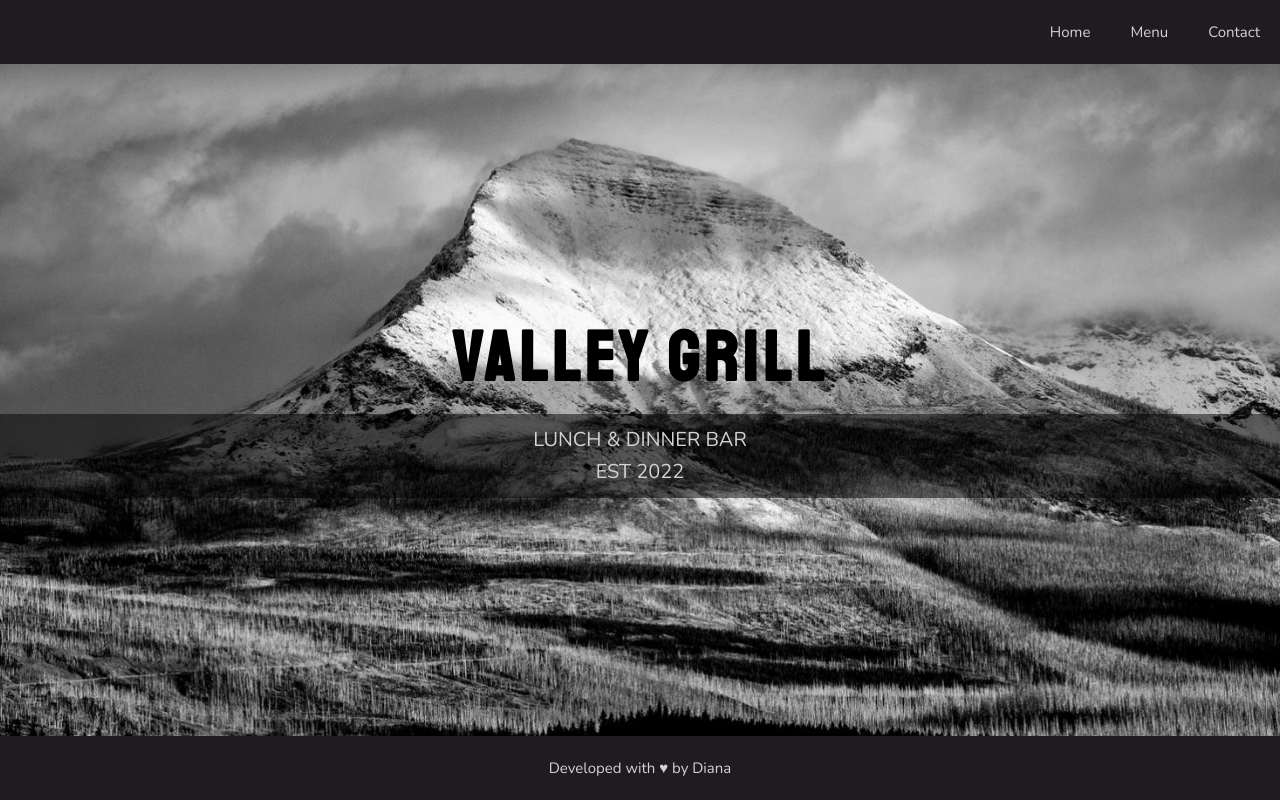
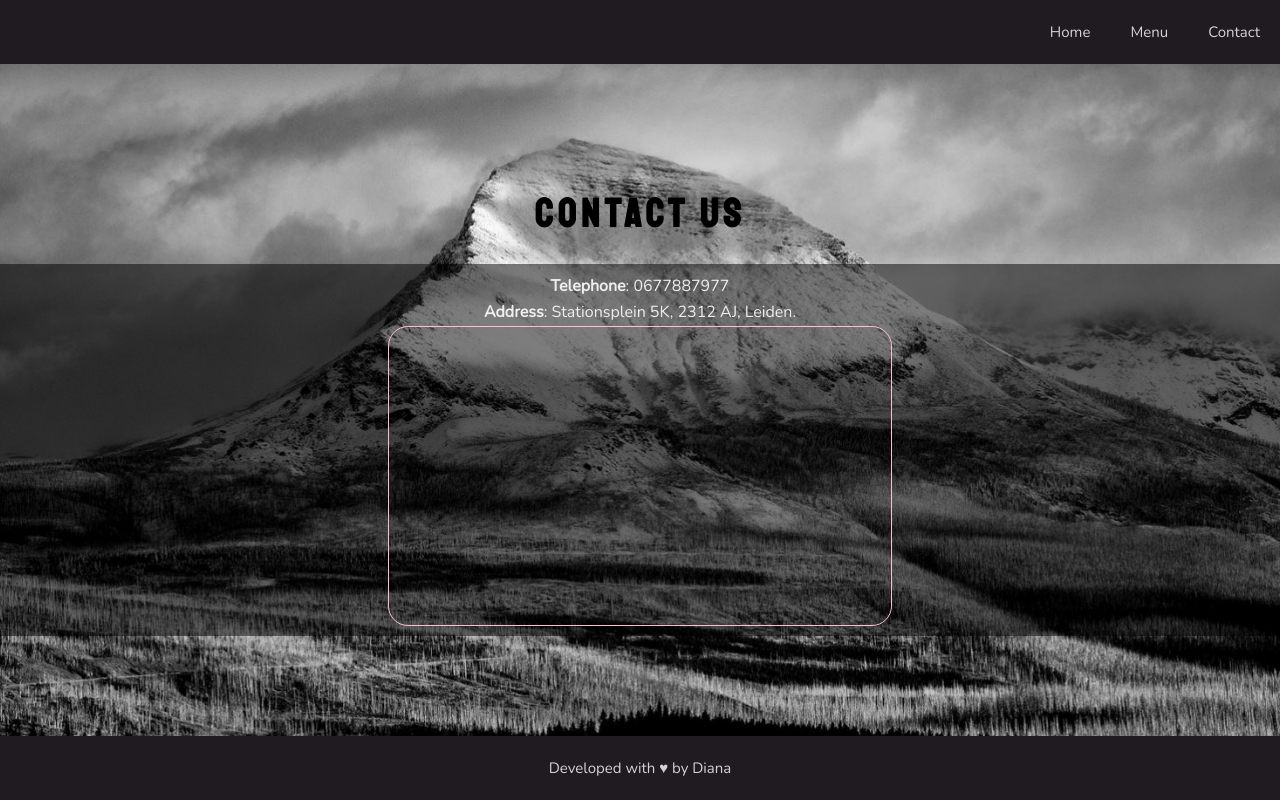
Before and after one commit to Diana2x/ValleyGrill, a website built with webpack: page dist/index.html in a window 1280 px wide. Both pictures are taken after a click on the button "Contact". Built offline with nearby package versions, Linux system fonts and the light colour scheme.

Commit message:
added Contact page

```diff
--- a/src/contact.js
+++ b/src/contact.js
@@ -1 +1,59 @@
-// <iframe src="https://www.google.com/maps/embed?pb=!1m18!1m12!1m3!1d24165.322981578433!2d-73.91953155079412!3d40.79137022559751!2m3!1f0!2f0!3f0!3m2!1i1024!2i768!4f13.1!3m3!1m2!1s0x89c25f4301052bb5%3A0x41d781167efe773b!2sBohemian%20Hall!5e0!3m2!1sen!2snl!4v1660508183854!5m2!1sen!2snl" width="600" height="450" style="border:0;" allowfullscreen="" loading="lazy" referrerpolicy="no-referrer-when-downgrade"></iframe>
+var script = document.createElement('script');
+script.src = 'https://maps.googleapis.com/maps/api/js?key=AIzaSyBqhzV8lDxZKil0uHpm3sPAIEHskKZIiMA&callback=initMap';
+script.defer = true;
+
+
+function createContact(){
+    const contactPage = document.createElement("div");
+    contactPage.classList.add("contact", "main-content");
+
+    const contactHeader = document.createElement("h1");
+    contactHeader.classList.add("page-header", "menu-header");
+    contactHeader.innerText = "Contact Us"
+
+
+    const contactDiv = document.createElement("div");
+    contactDiv.classList.add("contact-container");
+    const telephone = document.createElement("p");
+    telephone.innerHTML = `<b>Telephone</b>: 0677887977`;
+    const address = document.createElement("p");
+    address.innerHTML = `<b>Address</b>: Stationsplein 5K, 2312 AJ, Leiden.`;
+    const mapContainer = document.createElement("div");
+    mapContainer.setAttribute("id", "map");
+
+
+    contactPage.appendChild(contactHeader);
+    contactPage.appendChild(contactDiv);
+    contactDiv.appendChild(telephone);
+    contactDiv.appendChild(address);
+    contactDiv.appendChild(mapContainer);
+
+
+    return contactPage;
+}
+
+
+window.initMap = () => {
+    // The location of Uluru
+    const uluru = { lat: 52.1601, lng: 4.4970 };
+    // The map, centered at Uluru
+    const map = new google.maps.Map(document.getElementById("map"), {
+        zoom: 12,
+        center: uluru,
+    });
+    // The marker, positioned at Uluru
+    const marker = new google.maps.Marker({
+        position: uluru,
+        map: map,
+    });
+}
+
+
+function loadContact(){
+    document.head.appendChild(script);
+    const main = document.getElementById("main");
+    main.textContent = "";
+    main.appendChild(createContact());
+}
+
+export default loadContact;
--- a/src/menu.js
+++ b/src/menu.js
@@ -2,7 +2,7 @@ function createMenu(){
     const menu = document.createElement("div");
     menu.classList.add("menu", "main-content");
     const menuHeader =  document.createElement("h1");
-    menuHeader.classList.add("menu-header");
+    menuHeader.classList.add("page-header");
     menuHeader.textContent = "The Best Grilled Steaks";
 
 
--- a/src/website.js
+++ b/src/website.js
@@ -1,5 +1,6 @@
 import loadHome from "./home";
 import loadMenu from "./menu";
+import loadContact from "./contact";
 
 function createNavbar(){
     const nav = document.createElement("nav");
@@ -14,7 +15,7 @@ function createNavbar(){
         loadHome();
     });
 
-//
+
     const menuButton = document.createElement("button");
     menuButton.classList.add("nav-button");
     menuButton.textContent = "Menu";
@@ -24,11 +25,15 @@ function createNavbar(){
         loadMenu();
     });
 
-//
+    const contactButton = document.createElement("button");
+    contactButton.classList.add("nav-button");
+    contactButton.textContent = "Contact";
+    contactButton.addEventListener("click", (e) => {
+        if(e.target.classList.contains("active")) return;
+        setActiveButton(contactButton);
+        loadContact()
+    });
 
-const contactButton = document.createElement("button");
-contactButton.classList.add("nav-button");
-contactButton.textContent = "Contact";
 
     nav.appendChild(homeButton);
     nav.appendChild(menuButton);
```
Also changed, not shown: dist/images/barbecue.png (added), dist/index.html, dist/main.js, dist/style.css.
